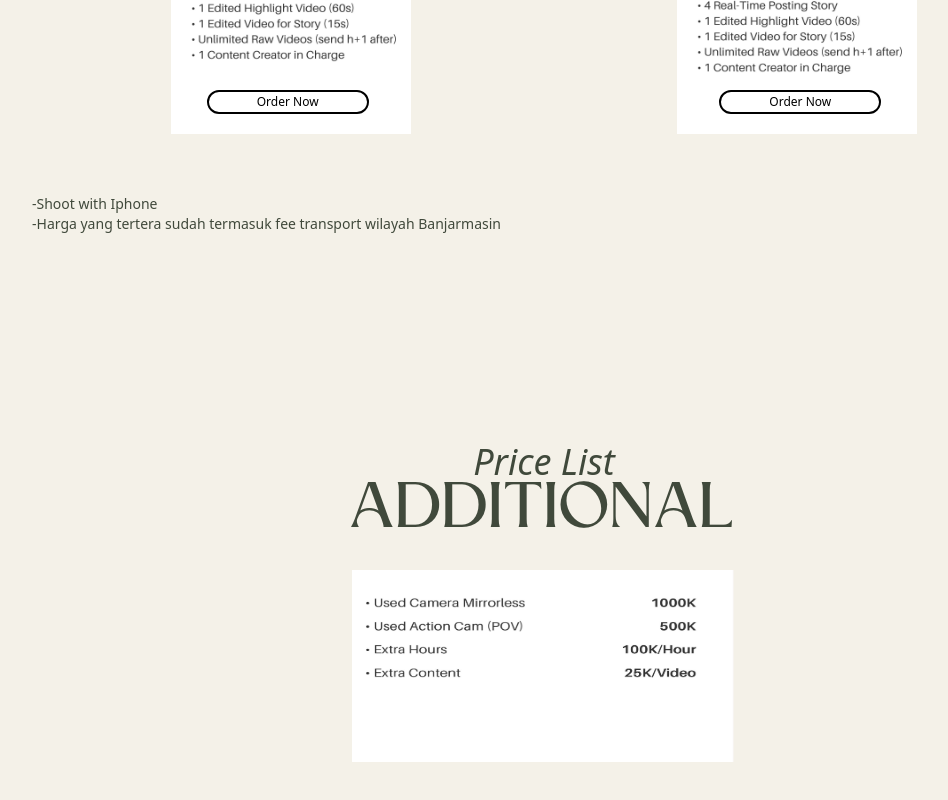
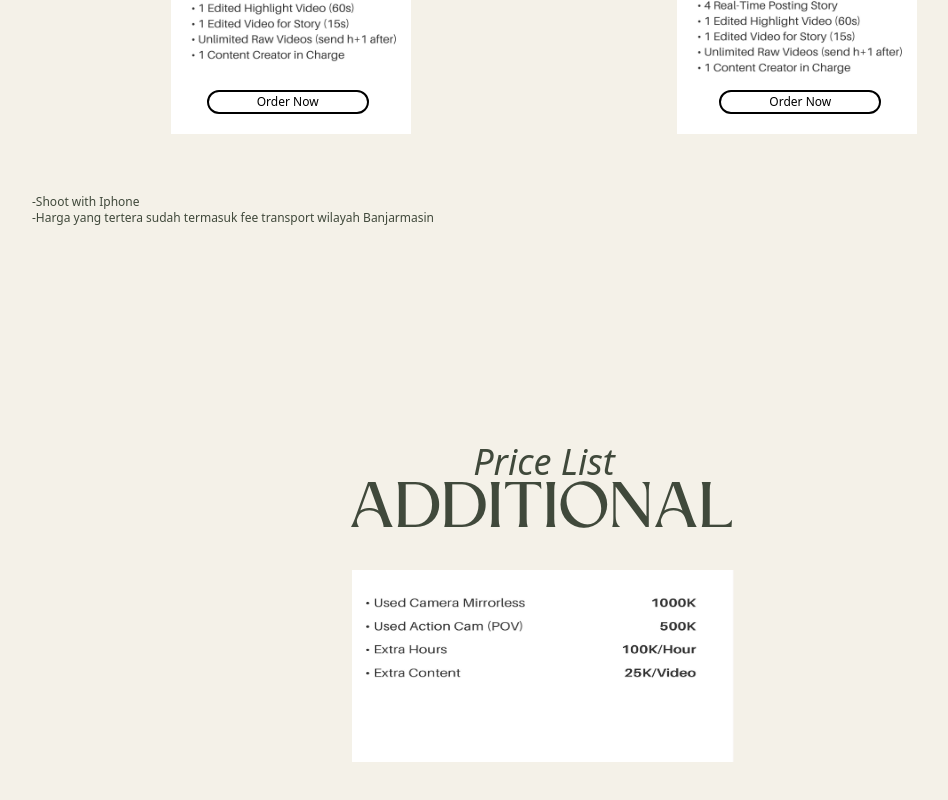
Before and after one commit to AdamZikrian/tsm-github, a website: page index.html in a window 1280 px wide. Shown: the part 3196-3996 px from the top of the page, without its empty margins (96-1044 px from the left). Drawn offline with nearby package versions, Linux system fonts and the light colour scheme.

Commit message:
Add files via upload

```diff
--- a/index.html
+++ b/index.html
@@ -466,8 +466,8 @@
               class="absolute pl-4 pt-60 md:pl-32 md:pt-96"
               style="color: #40493b"
             >
-              <p class="text-sm font-medium">-Shoot with Iphone</p>
-              <p class="text-sm font-medium">
+              <p class="text-xs font-sans md:font-normal">-Shoot with Iphone</p>
+              <p class="text-xs font-sans md:font-normal">
                 -Harga yang tertera sudah termasuk fee transport wilayah
                 Banjarmasin
               </p>
```
